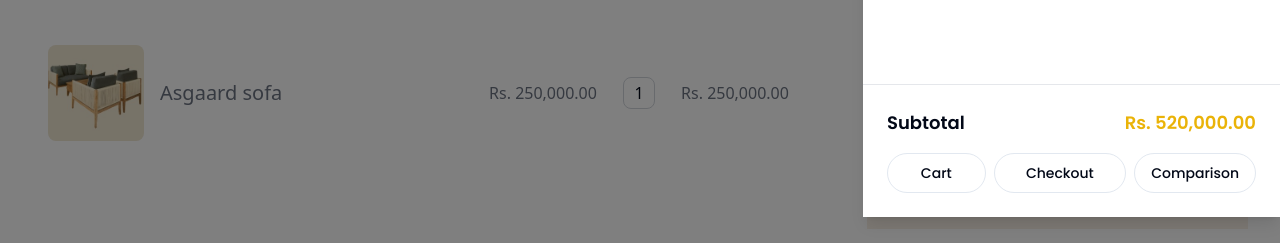
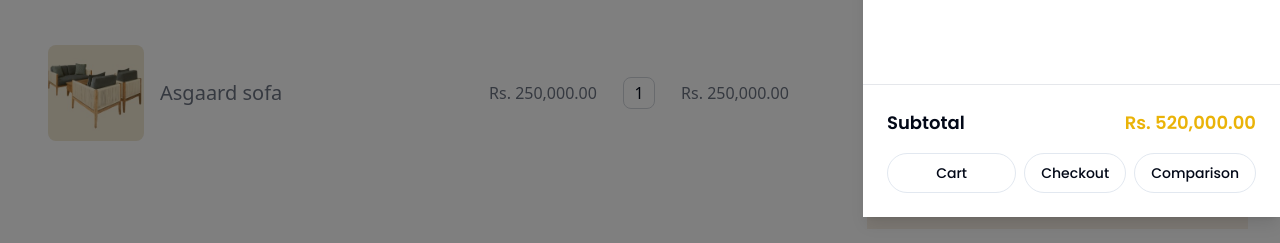
Before and after one commit to Aprender-e-Crescer/e-commerce, a React (Vite) app: page /cart in a window 1280 px wide. Both pictures are taken after a click on the icon 1244 px from the left and 32 px from the top of the page. Shown: the part 503-746 px from the top of the page. Built offline with nearby package versions, Linux system fonts and the light colour scheme.

Commit message:
corrigindo app

```diff
--- a/src/componentes/cardPage.tsx
+++ b/src/componentes/cardPage.tsx
@@ -1,5 +1,6 @@
 import React from "react";
 import ProductImage from '../assets/logo.cardPage.png'; // Caminho relativo correto
+import { Link } from "@tanstack/react-router";
 
 const CartPage: React.FC = () => {
   return (
@@ -62,9 +63,11 @@ const CartPage: React.FC = () => {
             </p>
           </div>
           <div className="flex justify-center">
-            <button className="h-14 w-52 rounded-full border border-gray-500 bg-[#f9f1e7] text-lg hover:bg-gray-200">
-              Check Out
-            </button>
+            <Link to="/checkout-page">
+              <button className="h-14 w-52 rounded-full border border-gray-500 bg-[#f9f1e7] text-lg hover:bg-gray-200">
+                Check Out
+              </button>
+            </Link>
           </div>
         </div>
       </div>
--- a/src/components/component/cartMenu.tsx
+++ b/src/components/component/cartMenu.tsx
@@ -74,9 +74,11 @@ export default function CartMenu({ onClose }: CartMenuProps) {
                 Cart
               </Button>
             </Link>
-            <Button variant="outline" className="flex-1 rounded-full">
-              Checkout
-            </Button>
+            <Link to="/checkout-page" onClick={onClose}>
+              <Button variant="outline" className="flex-1 rounded-full">
+                Checkout
+              </Button>
+            </Link>
             <Link to="/product-comparison" onClick={onClose}>
               <Button variant="outline" className="flex-1 rounded-full">
                 Comparison
```
